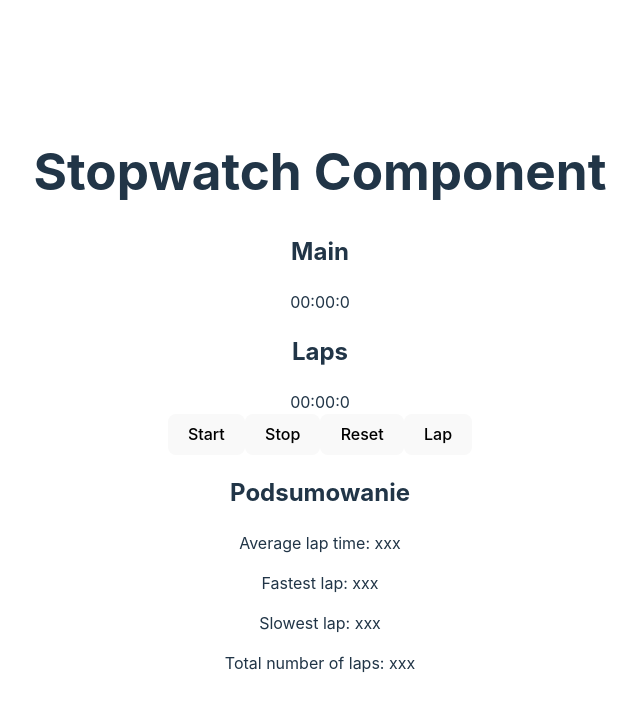
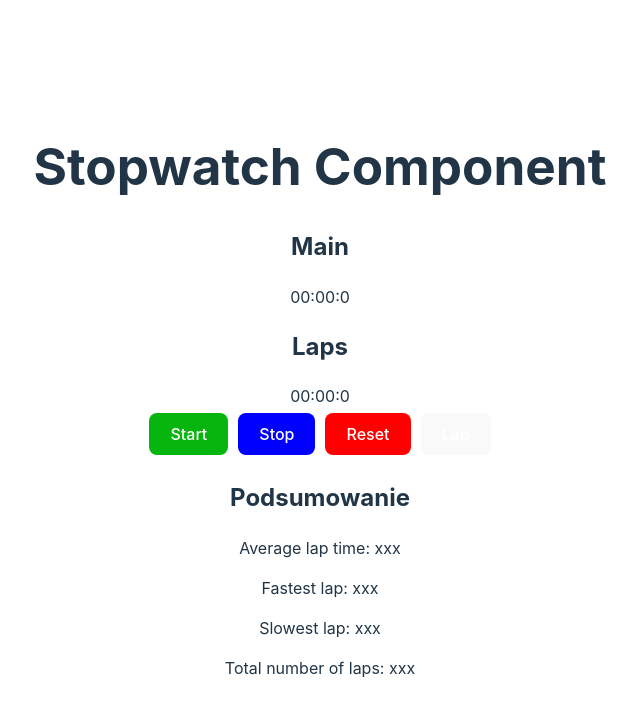
Before and after one commit to mendeczka/stopwatch-ag, a React (Vite) app: page / in a window 1280 px wide. Shown: the top 716 px of the page, without its empty margins (320-960 px from the left). Built offline with nearby package versions, Linux system fonts and the light colour scheme.

Commit message:
Added button css

```diff
--- /dev/null
+++ b/src/components/Button/Button.css
@@ -0,0 +1,17 @@
+.btn {
+    padding: 10px 20px;
+    margin: 5px;
+    color: white;
+}
+
+.btn-primary {
+    background-color: #06b50d;
+}
+
+.btn-secondary {
+    background-color: blue;
+}
+
+.btn-danger {
+    background-color: red;
+}
--- a/src/components/Button/Button.tsx
+++ b/src/components/Button/Button.tsx
@@ -1,8 +1,23 @@
 import {ButtonProps} from "../../types/btn.ts";
+import "./Button.css";
 
-export const Button = ({label, onClick}: ButtonProps) => {
+export const Button = ({label, type, onClick}: ButtonProps) => {
+
+    const getClass = () => {
+        switch (type) {
+            case "primary":
+                return "btn btn-primary";
+            case "secondary":
+                return "btn btn-secondary";
+            case "danger":
+                return "btn btn-danger";
+            default:
+                return "btn";
+        }
+    }
+
     return (
-        <button onClick={onClick}>
+        <button className={getClass()} onClick={onClick}>
             {label}
         </button>
     );
--- a/src/components/Stopwatch/Stopwatch.tsx
+++ b/src/components/Stopwatch/Stopwatch.tsx
@@ -42,10 +42,10 @@
         <div>
             <TimeDisplay label="Main" time={totalTime}/>
             <TimeDisplay label="Laps" time={lapTime}/>
-            <Button label="Start" onClick={handleStart}/>
-            <Button label="Stop" onClick={handleStop}/>
-            <Button label="Reset" onClick={handleReset}/>
-            <Button label="Lap" onClick={handleLap}/>
+            <Button label="Start" type='primary' onClick={handleStart}/>
+            <Button label="Stop" type='secondary' onClick={handleStop}/>
+            <Button label="Reset" type='danger' onClick={handleReset}/>
+            <Button label="Lap" type='default' onClick={handleLap}/>
             {lapTime ? <LapsTable laps={laps}/> : null}
             <Summary/>
         </div>
--- a/src/types/btn.ts
+++ b/src/types/btn.ts
@@ -1,4 +1,5 @@
 export interface ButtonProps {
     onClick: () => void;
     label: string;
+    type: 'primary' | 'secondary' | 'danger' | 'default';
 }
```
